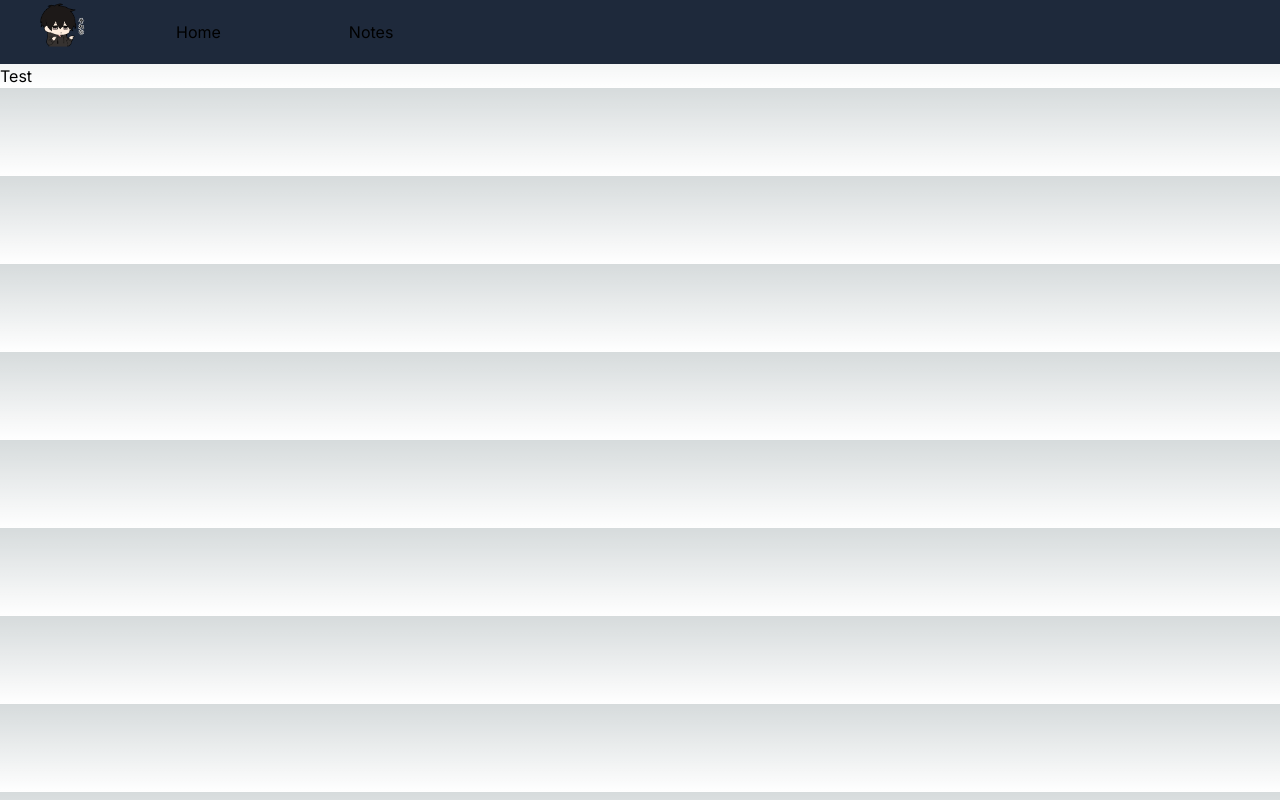
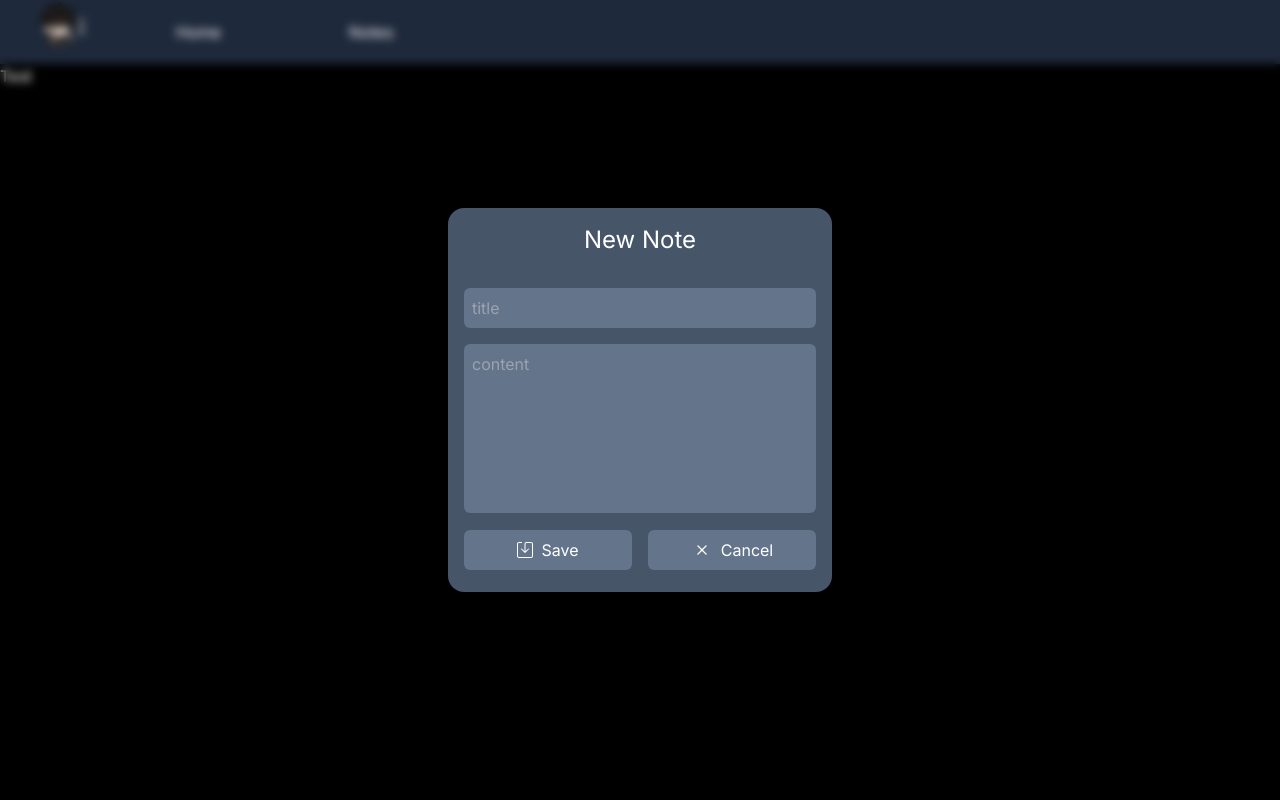
Before and after one commit to RPDJF/nextnotes, a Next.js app: page /test in a window 1280 px wide. Built offline with nearby package versions, Linux system fonts and the light colour scheme.

Commit message:
Some reworks

```diff
--- /dev/null
+++ b/src/app/components/UI/AddButton.tsx
@@ -0,0 +1,12 @@
+export default function AddButton({clickHandler}: {clickHandler: () => void}) {
+	return (
+		<div className="w-96 h-96 flex justify-center items-center">
+			<div className="hover:animate-sizeup cursor-pointer" onClick={clickHandler}>
+			<svg xmlns="http://www.w3.org/2000/svg" width="52" height="52" fill="currentColor" viewBox="0 0 16 16">
+				<path d="M14 1a1 1 0 0 1 1 1v12a1 1 0 0 1-1 1H2a1 1 0 0 1-1-1V2a1 1 0 0 1 1-1h12zM2 0a2 2 0 0 0-2 2v12a2 2 0 0 0 2 2h12a2 2 0 0 0 2-2V2a2 2 0 0 0-2-2H2z" />
+				<path d="M8 4a.5.5 0 0 1 .5.5v3h3a.5.5 0 0 1 0 1h-3v3a.5.5 0 0 1-1 0v-3h-3a.5.5 0 0 1 0-1h3v-3A.5.5 0 0 1 8 4z" />
+			</svg>
+			</div>
+		</div>
+	)
+}
--- a/src/app/notes/NewNote.tsx
+++ b/src/app/components/notes/NewNote.tsx
@@ -3,7 +3,7 @@
 import { useState } from 'react';
 
 export default function NewNote() {
-	const [showComponent, setShowComponent] = useState(false);
+	const [showComponent, setShowComponent] = useState(true);
 
 	const handleCancel = () => {
 		setShowComponent(false); // Call the function passed from the parent component to update its state
--- /dev/null
+++ b/src/app/components/notes/NoteCollection.tsx
@@ -0,0 +1,21 @@
+'use client';
+
+import Note from "@/app/class/NoteClass";
+import NewNote from "@/app/components/notes/NewNote";
+import NoteDiv from "@/app/components/notes/NoteDiv"
+import AddButton from "@/app/components/UI/AddButton";
+
+export default function NotesCollection({ notes }: { notes: Note[] }) {
+	const addHandler = () => {
+		console.log("Added new note");
+		<NewNote/>
+	};
+	return (
+		<div className="flex flex-wrap gap-32">
+			{notes.map((note) => (
+				<NoteDiv key={note.id} note={note}/>
+			))}
+			<AddButton clickHandler={addHandler}/>
+		</div>
+	);
+}
--- /dev/null
+++ b/src/app/components/notes/NoteDiv.tsx
@@ -0,0 +1,18 @@
+import Note from "@/app/class/NoteClass";
+
+export default function NoteDiv({note}: {note: Note})
+{
+	return (
+		<article key={note.id} className="note bg-slate-600 rounded-xl w-96 h-96 p-4">
+			<div className="h-full flex flex-col justify-between">
+				<h2 className="text-xl"><p>{note.title}</p></h2>
+				<div className="h-[80%] overflow-auto">
+				<p className="break-words resize-none">{note.content}</p>
+				</div>
+				<div>
+				<p>Last update: {note.date}</p>
+				</div>
+			</div>
+		</article>
+	)
+}
--- a/src/app/notes/NoteToolbar.tsx
+++ b/src/app/components/notes/NoteToolbar.tsx
@@ -1,6 +1,6 @@
 'use client';
 
-import Note from "./NoteClass";
+import Note from "@/app/class/NoteClass";
 
 function NoteToolbar({ notes }: { notes: Note[]}) {
 	const saveHandler = () => {
--- a/src/app/globals.css
+++ b/src/app/globals.css
@@ -3,17 +3,9 @@
 @tailwind utilities;
 
 :root {
-  --foreground-rgb: 0, 0, 0;
-  --background-start-rgb: 214, 219, 220;
-  --background-end-rgb: 255, 255, 255;
-}
-
-@media (prefers-color-scheme: dark) {
-  :root {
-    --foreground-rgb: 255, 255, 255;
-    --background-start-rgb: 0, 0, 0;
-    --background-end-rgb: 0, 0, 0;
-  }
+  --foreground-rgb: 255, 255, 255;
+  --background-start-rgb: 0, 0, 0;
+  --background-end-rgb: 0, 0, 0;
 }
 
 body {
--- a/src/app/notes/NoteCollection.tsx
+++ /dev/null
@@ -1,36 +0,0 @@
-'use client';
-
-import { useState } from 'react';
-import Note from "./NoteClass";
-import NewNote from "./NewNote";
-
-export default function NotesCollection({ notes }: { notes: Note[] }) {
-	const addHandler = () => {
-		return (NewNote(true));
-	};
-	return (
-		<div className="flex flex-wrap gap-32">
-		{notes.map((note) => (
-			<article key={note.id} className="note bg-slate-600 rounded-xl w-96 h-96 p-4">
-			<div className="h-full flex flex-col justify-between">
-				<h2 className="text-xl"><p>{note.title}</p></h2>
-				<div className="h-[80%] overflow-auto">
-				<p className="break-words resize-none">{note.content}</p>
-				</div>
-				<div>
-				<p>Last update: {note.date}</p>
-				</div>
-			</div>
-			</article>
-		))}
-		<div className="w-96 h-96 flex justify-center items-center">
-			<div className="hover:animate-sizeup cursor-pointer" onClick={addHandler}>
-			<svg xmlns="http://www.w3.org/2000/svg" width="52" height="52" fill="currentColor" viewBox="0 0 16 16">
-				<path d="M14 1a1 1 0 0 1 1 1v12a1 1 0 0 1-1 1H2a1 1 0 0 1-1-1V2a1 1 0 0 1 1-1h12zM2 0a2 2 0 0 0-2 2v12a2 2 0 0 0 2 2h12a2 2 0 0 0 2-2V2a2 2 0 0 0-2-2H2z" />
-				<path d="M8 4a.5.5 0 0 1 .5.5v3h3a.5.5 0 0 1 0 1h-3v3a.5.5 0 0 1-1 0v-3h-3a.5.5 0 0 1 0-1h3v-3A.5.5 0 0 1 8 4z" />
-			</svg>
-			</div>
-		</div>
-		</div>
-	);
-}
--- a/src/app/notes/page.tsx
+++ b/src/app/notes/page.tsx
@@ -1,5 +1,5 @@
 import dynamic from 'next/dynamic';
-import Note from "./NoteClass";
+import Note from "@/app/class/NoteClass";
 import Loading from './loading';
 
 async function fetchNotes(): Promise<Note[]>{
@@ -10,9 +10,8 @@ async function fetchNotes(): Promise<Note[]>{
     return data as Note[];
 }
 
-const DynamicNoteToolbar = dynamic(() => import('./NoteToolbar'), { ssr: false, loading: () => <Loading /> });
-const DynamicNoteCollection = dynamic(() => import('./NoteCollection'), { ssr: false, loading: () => <Loading /> });
-const DynamicNewNote = dynamic(() => import('./NewNote'), { ssr: false, loading: () => <Loading /> });
+const DynamicNoteToolbar = dynamic(() => import('../components/notes/NoteToolbar'), { ssr: false, loading: () => <Loading /> });
+const DynamicNoteCollection = dynamic(() => import('../components/notes/NoteCollection'), { ssr: false, loading: () => <Loading /> });
 
 export default async function NotesPage() {
 
@@ -20,10 +19,9 @@ export default async function NotesPage() {
 
     return (
         <main>
-			<DynamicNewNote />
             <h1 className="text-center text-3xl my-8">Notes</h1>
            	<DynamicNoteToolbar notes={notes} />
-            <div className="container mx-auto"><DynamicNoteCollection notes={notes} /></div>
+            <div className="mx-64"><DynamicNoteCollection notes={notes} /></div>
         </main>
     );
 }
--- a/src/app/test/page.tsx
+++ b/src/app/test/page.tsx
@@ -1,7 +1,7 @@
-import NewNote from '../notes/NewNote';
+import NewNote from '../components/notes/NewNote';
 import dynamic from 'next/dynamic';
 
-const DynamicNewNote = dynamic(() => import('../notes/NewNote'), { ssr: false, loading: () => <p>Loading...</p>});
+const DynamicNewNote = dynamic(() => import('../components/notes/NewNote'), { ssr: false, loading: () => <p>Loading...</p>});
 
 export default function Test() {
 	return (
```
Also changed, not shown: src/app/api/v1/notes/route.tsx (+3 -4 lines), src/app/class/NoteClass.tsx (renamed from src/app/notes/NoteClass.tsx).
